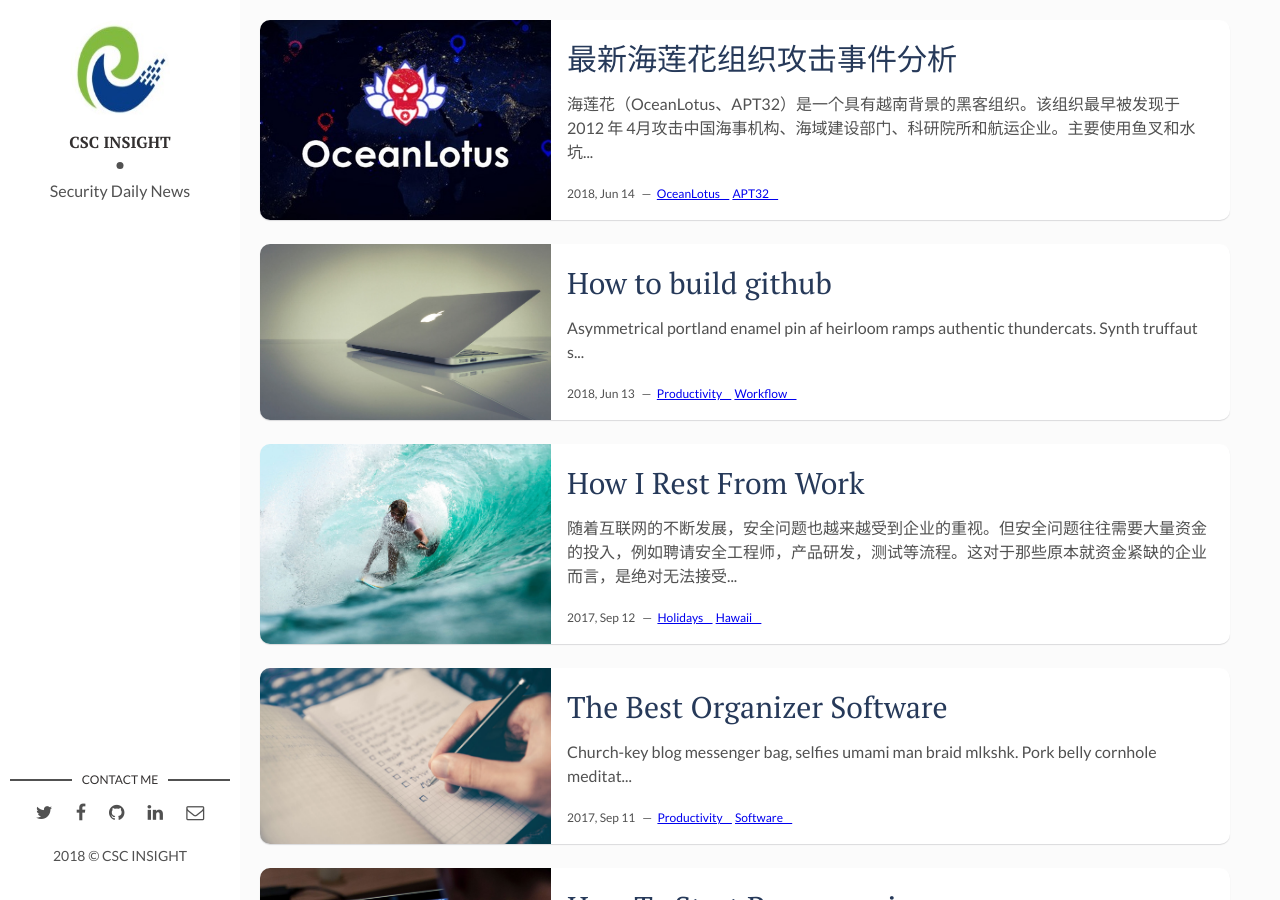
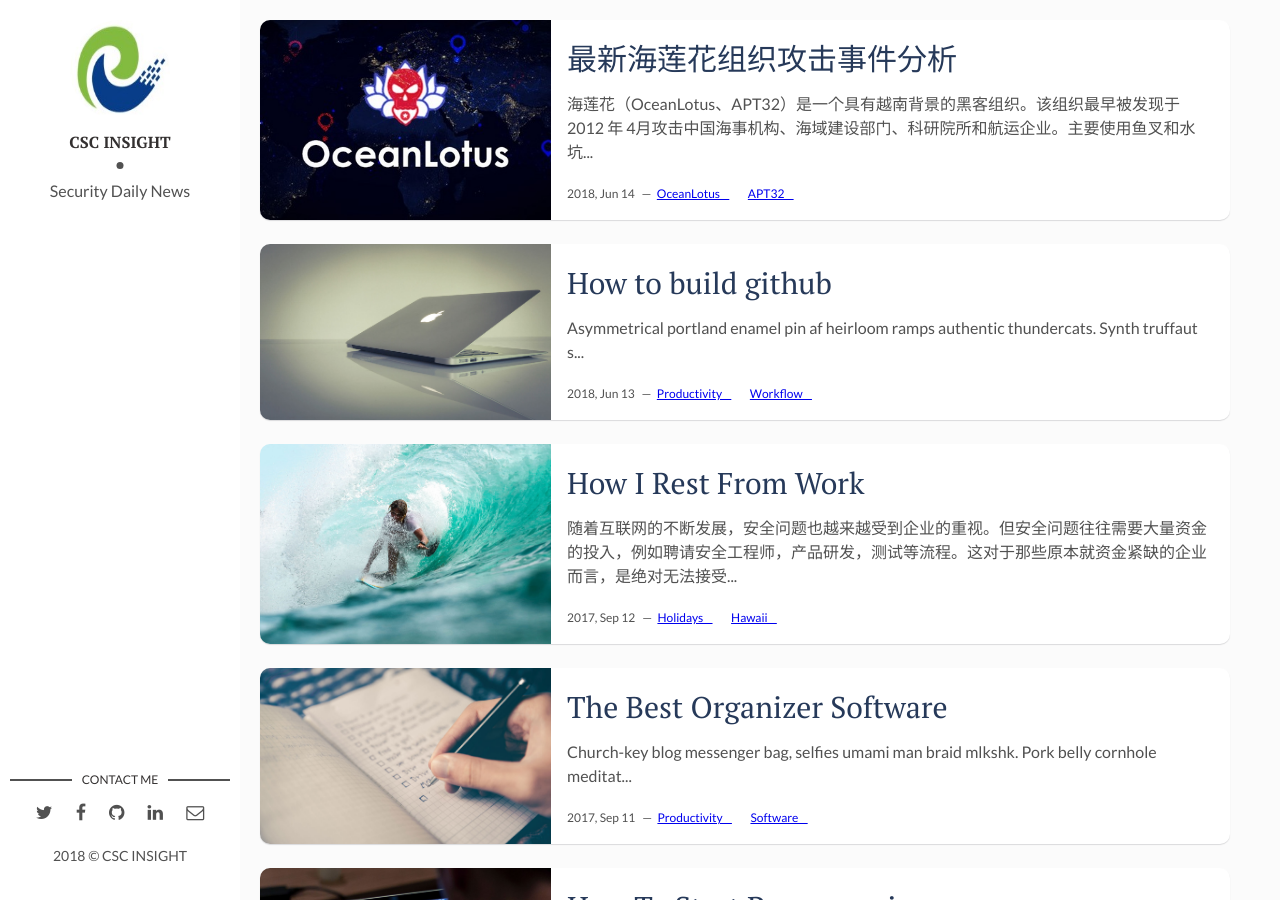
Before and after one commit to Marshalord/CSC005, a Jekyll site: the page built from index.html, in a window 1280 px wide and 900 px high. Built offline with Jekyll 4.4.1, drawn with Linux system fonts in a browser that asks for light colours; the list of posts is cut into pages by our own code.

Commit message:
Fourth pages commit

```diff
--- a/index.html
+++ b/index.html
@@ -12,7 +12,8 @@
     <p>{{ post.content | strip_html | slice:0,90 }}...</p>
     <span class="post-date">{{post.date | date: '%Y, %b %d'}}&nbsp;&nbsp;&nbsp;—&nbsp;</span>
     {% for tag in post.description %}
-    <span class="post-words"><a href="{{ tag | prepend: site.baseurl+'#' }}">{{ tag | append:'&nbsp;&nbsp;&nbsp;&nbsp;'}}</a></span>
+    <span class="post-words"><a href="{{ tag | prepend: site.baseurl }}"+"#">{{ tag | append:'&nbsp;&nbsp;&nbsp;&nbsp;'}}</a></span>
+    <span>&nbsp;&nbsp;&nbsp;&nbsp;</span>
     {% endfor %}
   </div>
 </article>
```
